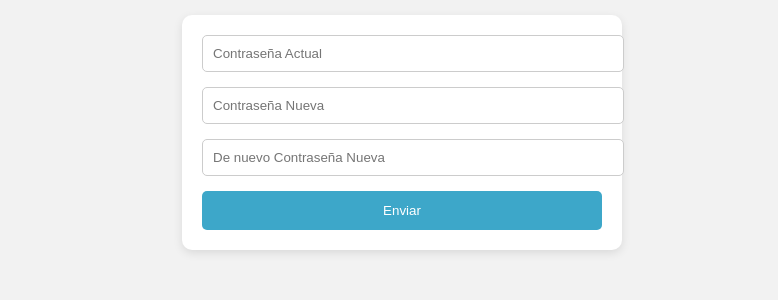
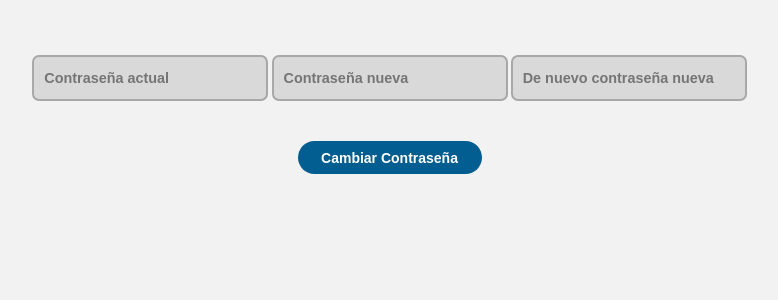
Before and after one commit to Dantemacu/RigIA, a PHP site: the page made by RigIA/CambiarContraseña.html in a window 1280 px wide. Shown: the part 58-358 px from the top of the page, without its empty margins (238-1016 px from the left). Run offline with PHP 8.4, Linux system fonts and the light colour scheme; some libraries are stand-ins or nearby versions.

Commit message:
feat(Termine todos los botones de la pantalla, quedaron clean)

```diff
--- a/RigIA/CambiarContraseña.css
+++ b/RigIA/CambiarContraseña.css
@@ -30,41 +30,30 @@ main{
     text-align: center;
     justify-content: center;
     flex-direction: column;
-    margin-top: 15px;
+    margin-top: 35px;
+    margin-right: 25px;
 }
 
-.input-group {
-    background-color: white;
-    border-radius: 10px;
-    box-shadow: 0px 3px 10px rgba(0, 0, 0, 0.1);
-    padding: 20px;
-    max-width: 400px;
-    margin: 0 auto;
+.contrasenias input{
+    margin: 20px 0;
+    border-radius: 7px;
+    border: 2px solid #A8A8A8;
+    background: #D9D9D9;
+    height: 40px;
+    width: 220px;
+    font-weight: bold;
+    padding-left: 10px;
+    font-size: .9em;
 }
 
-.input-field {
-    margin-bottom: 15px;
-    position: relative;
+.cambio input{
+    border-radius: 45px;
+    background: #025D90;
+    width: 184px;
+    height: 33px;
+    color: white;
+    border: white;
+    margin-top: 20px;
+    font-weight: 700;
+    font-size: 14px;
 }
-
-.input-field input {
-    width: 100%;
-    padding: 10px;
-    border: 1px solid #ccc;
-    border-radius: 5px;
-}
-
-.input-submit button {
-    width: 100%;
-    padding: 12px;
-    background-color: #3DA7C9;
-    color: white;
-    border: none;
-    border-radius: 5px;
-    cursor: pointer;
-    transition: background-color 0.3s ease;
-}
-
-.input-submit button:hover {
-    background-color: #2C839E;
-}
--- a/RigIA/CambiarContraseña.html
+++ b/RigIA/CambiarContraseña.html
@@ -16,25 +16,14 @@
     </header>
 
     <main>
-        <form>
-            <div class="input-group">
-                <div class="input-field" id="nameField">
-                    <input type="password" name="" id="" placeholder="Contraseña Actual">
-                </div>
-
-                <div class="input-field">
-                    <input type="password" name="" id="" placeholder="Contraseña Nueva">
-                </div>
-
-                <div class="input-field">
-                    <input type="password" name="" id="" placeholder="De nuevo Contraseña Nueva">
-                </div>
-
-                <div class="input-submit">
-                    <button type="submit" name="" id="">Enviar</button>
-                </div>
-            </div>
-        </form>
+        <div class="contrasenias">
+            <input type="password" name="" id="" placeholder="Contraseña actual">
+            <input type="password" name="" id="" placeholder="Contraseña nueva">
+            <input type="password" name="" id="" placeholder="De nuevo contraseña nueva">
+        </div>
+        <div class="cambio">
+            <input type="submit" value="Cambiar Contraseña"name="" id="" placeholder="Cambiar contraseña">
+        </div>
     </main>
 
 </body>
```
